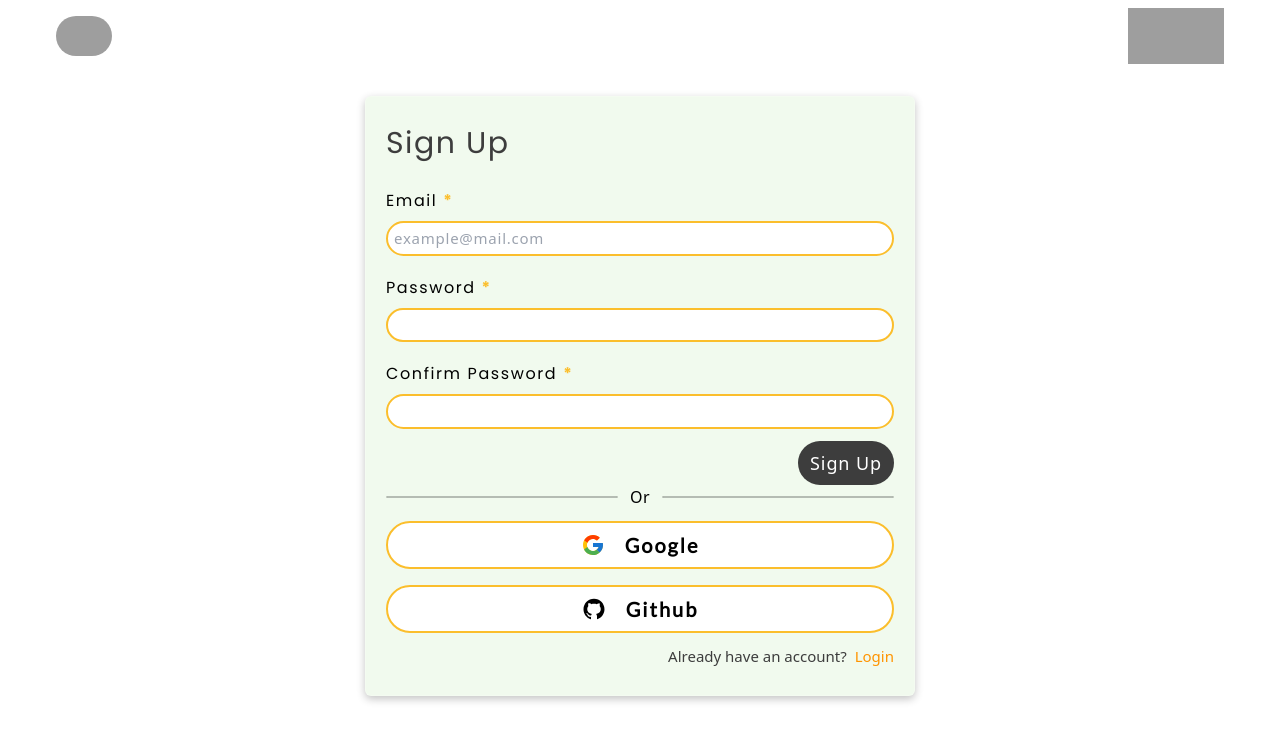
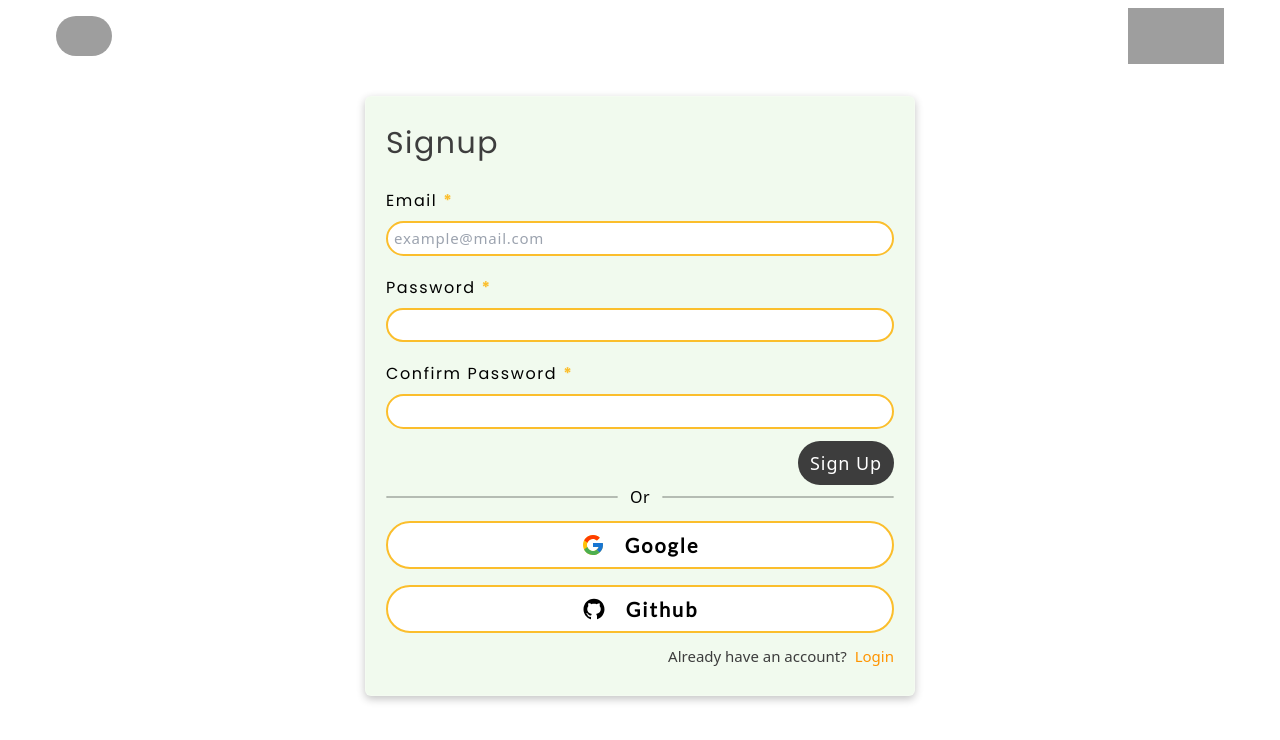
Before and after one commit to MemoMe-Org/client, a Next.js app: page /signup in a window 1280 px wide. Shown: the top 740 px of the page. Built offline with nearby package versions, Linux system fonts and the light colour scheme; grey boxes are pictures that could not be loaded.

Commit message:
[add] btn label

```diff
--- a/app/signup/page.tsx
+++ b/app/signup/page.tsx
@@ -37,9 +37,10 @@ const page = () => {
         <>
             <NavBar isAuthenticated={false} />
             <AuthLayout
+                title='Signup'
+                pathName='signup'
+                btnLabel='Sign Up'
                 handler={handleSignup}
-                pathName='signup'
-                title='Sign Up'
             >
                 <article className='flex flex-col gap-5'>
                     <Input
```
